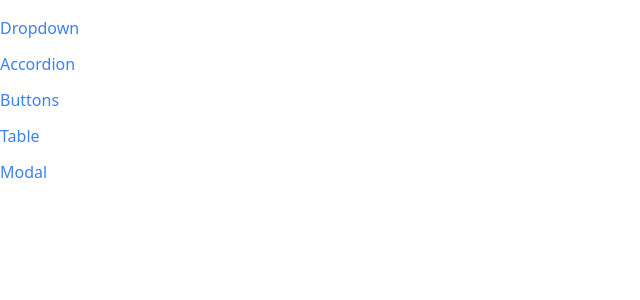
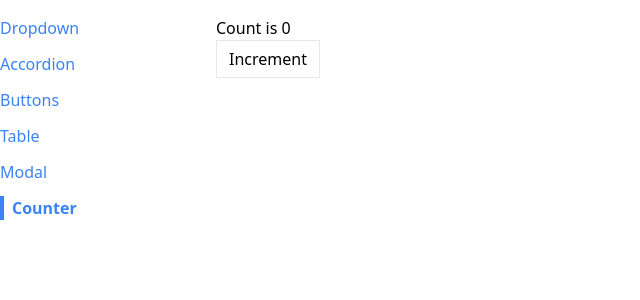
Before and after one commit to VsevolodPantjukhin/comps, a React (Create React App) app: page /counter in a window 1280 px wide. Shown: the top 300 px of the page, without its empty margins (0-640 px from the left). Built offline with nearby package versions, Linux system fonts and the light colour scheme.

Commit message:
Creating the Demo Component

```diff
--- a/src/App/App.js
+++ b/src/App/App.js
@@ -5,6 +5,7 @@
 import ButtonPage from '../pages/ButtonPage';
 import ModalPage from '../pages/ModalPage';
 import TablePage from '../pages/TablePage';
+import CounterPage from '../pages/CounterPage';
 
 const App = () => {
   return (
@@ -26,6 +27,9 @@
         <Route path="/table">
           <TablePage />
         </Route>
+        <Route path="/counter">
+          <CounterPage initialCount={0} />
+        </Route>
       </div>
     </div>
   );
--- a/src/components/Sidebar/Sidebar.js
+++ b/src/components/Sidebar/Sidebar.js
@@ -22,6 +22,10 @@
       label: 'Modal',
       path: '/modal',
     },
+    {
+      label: 'Counter',
+      path: '/counter',
+    },
   ];
   const renderedLinks = links.map((link) => {
     return (
--- /dev/null
+++ b/src/pages/CounterPage.js
@@ -0,0 +1,23 @@
+import { useState, useEffect } from 'react';
+import Button from '../components/Button/Button';
+
+const CounterPage = ({ initialCount }) => {
+  const [count, setCount] = useState(initialCount);
+
+  useEffect(() => {
+    console.log(count);
+  }, [count]);
+
+  const handleClick = () => {
+    setCount(count + 1);
+  };
+
+  return (
+    <div>
+      <h1>Count is {count}</h1>
+      <Button onClick={handleClick}>Increment</Button>
+    </div>
+  );
+};
+
+export default CounterPage;
```
